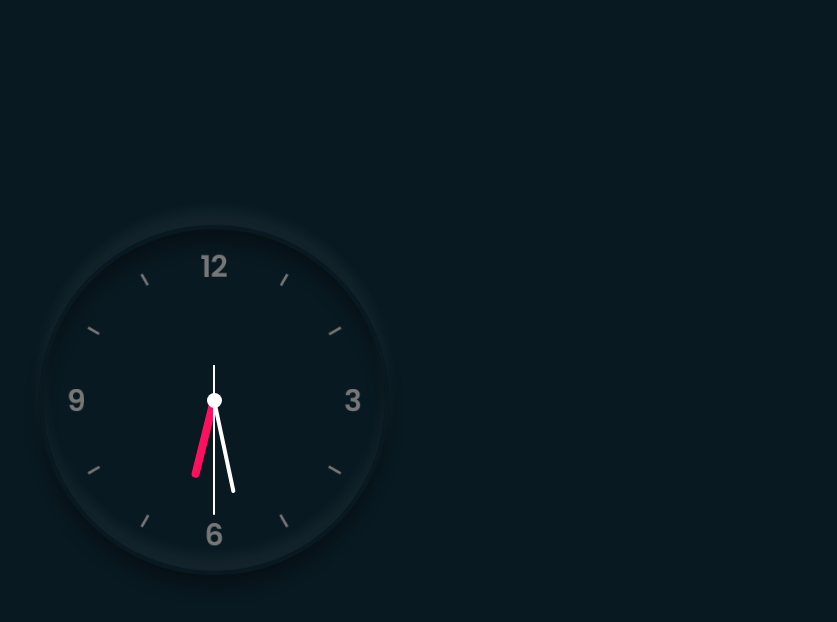
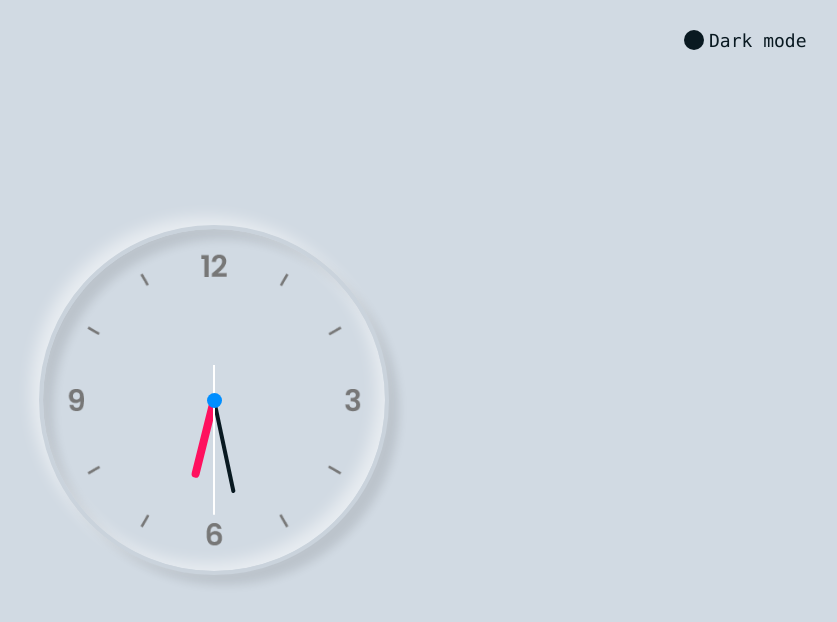
Before and after one commit to joseanastasi/analogue-clock, a plain HTML site: page index.html in a window 1280 px wide. Shown: the whole page, without its empty margins (426-1263 px from the left). Drawn offline with Linux system fonts and the light colour scheme.

Commit message:
creation of lightMode

```diff
--- a/index.html
+++ b/index.html
@@ -5,9 +5,9 @@
     <meta http-equiv="X-UA-Compatible" content="IE=edge">
     <meta name="viewport" content="width=device-width, initial-scale=1.0">
     <link rel="stylesheet" href="style.css">
-      <title>Clock</title>
+    <title>Clock</title>
 </head>
-<body>
+<body class="light">
     <div class="clock">
         <div class="hour">
             <div class="hr" id="hr"></div>
@@ -19,6 +19,9 @@
             <div class="sc" id="sc"></div>
         </div>
     </div>
+<div class="toggleClass" onclick="toggleClass()"></div>
+
+
     <script type="text/javascript" src="script.js">
     </script>
 
--- a/script.js
+++ b/script.js
@@ -1,3 +1,16 @@
+
+function toggleClass(){
+    const body = document.querySelector('body');
+    body.classList.toggle('light');
+}
+
+
+
+
+
+
+
+
 const deg = 6;
 const hr = document.querySelector('#hr');
 const mn = document.querySelector('#mn');
--- a/style.css
+++ b/style.css
@@ -12,6 +12,10 @@ justify-content: center;
 align-items: center;
 min-height: 100vh;
 background: #091921;
+}
+body.light
+{
+background: #d1dae3;
 }
 .clock
 {
@@ -29,6 +33,17 @@ box-shadow: 0 -15px 15px rgba(255,255,255,0.05),
             0 15px 15px rgba(0,0,0,0.3),
             inset 0 15px 15px rgba(0,0,0,0.3);
 }
+body.light .clock
+{
+    background: #d1dae3 url(clock.png);
+    background-size: cover;
+    border: 4px solid #cad3dc;
+    box-shadow: -8px -8px 15px rgba(255,255,255,0.5),
+            10px 10px 10px rgba(0,0,0,0.1),
+            inset -8px -8px 15px rgba(255,255,255,0.5),
+            inset 10px 10px 10px rgba(0,0,0,0.1);
+
+}
 .clock::before
 {
     content: '';
@@ -38,6 +53,11 @@ box-shadow: 0 -15px 15px rgba(255,255,255,0.05),
     background: #fff;
     border-radius: 50%;
     z-index: 10000;
+}
+
+body.light .clock::before
+{
+    background: #008eff;
 }
 
 .clock .hour,
@@ -91,6 +111,10 @@ border-radius: 50%;
     z-index: 11;
     border-radius: 6px 6px 0 0;
 }
+body.light .mn::before
+{
+    background: #091921;
+}
 .sc:before
 {
     content: '';
@@ -102,3 +126,37 @@ border-radius: 50%;
     border-radius: 6px 6px 0 0;
 
 }
+
+.toggleClass
+{
+    position: absolute;
+    top: 30px;
+    right: 150px;
+    width: 20px;
+    height: 20px;
+    font-size: 18px;
+    border-radius: 50%;
+    background: #d1dae3;
+    color: #d1dae3;
+    font-family: consolas;
+    cursor: pointer;
+    display: flex;
+    align-items: center;
+}
+.toggleClass::before
+{
+    position: absolute;
+    left: 25px;
+    content: 'Light mode';
+    white-space: nowrap;
+
+}
+body.light .toggleClass
+{
+    background: #091921;
+    color: #091921;
+}
+body.light .toggleClass::before
+{
+    content: 'Dark mode';
+}
```
